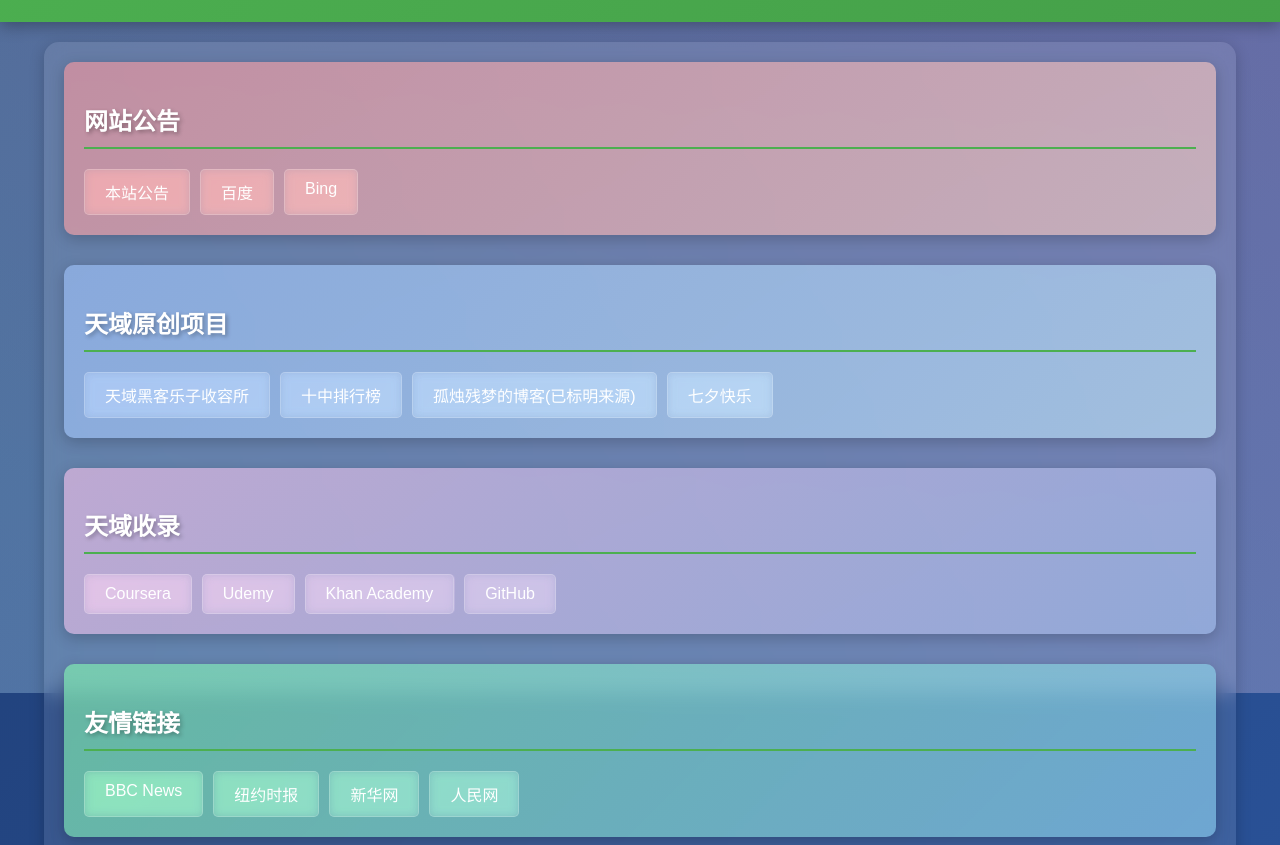
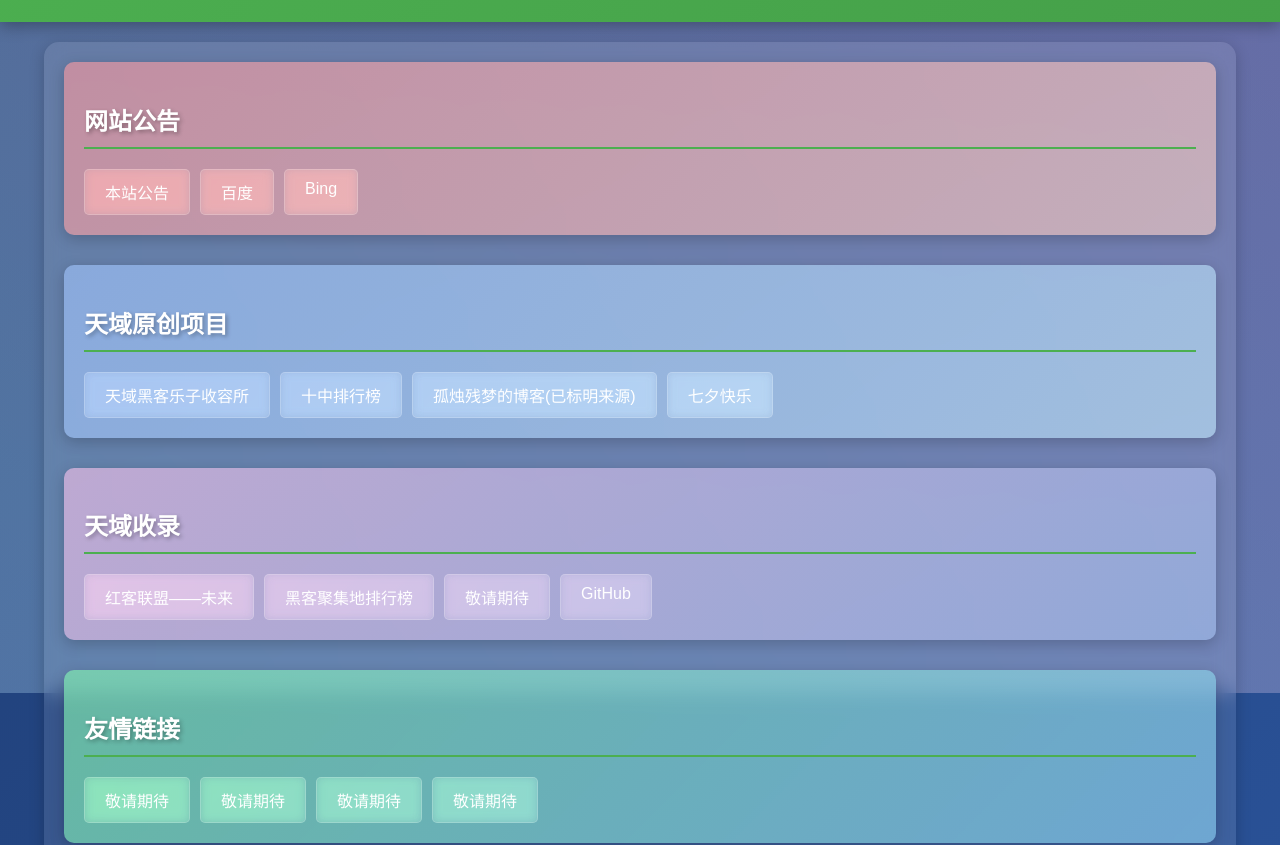
Before and after one commit to gzcmcn/daohangye, a plain HTML site: page index.html in a window 1280 px wide. Shown: the part 107-952 px from the top of the page. Drawn offline with Linux system fonts and the light colour scheme.

Commit message:
Update index.html

```diff
--- a/index.html
+++ b/index.html
@@ -179,9 +179,9 @@
     <div class="category">
         <h2>天域收录</h2>
         <div class="links">
-            <a href="https://www.coursera.org" target="_blank">Coursera</a>
-            <a href="https://www.udemy.com" target="_blank">Udemy</a>
-            <a href="https://www.khanacademy.org" target="_blank">Khan Academy</a>
+            <a href="https://newhonker.org" target="_blank">红客联盟——未来</a>
+            <a href="https://h-acker.cn" target="_blank">黑客聚集地排行榜</a>
+            <a href="https://gzcm.us.kg" target="_blank">敬请期待</a>
             <a href="https://www.github.com" target="_blank">GitHub</a>
         </div>
     </div>
@@ -190,10 +190,10 @@
     <div class="category">
         <h2>友情链接</h2>
         <div class="links">
-            <a href="https://www.bbc.com" target="_blank">BBC News</a>
-            <a href="https://www.nytimes.com" target="_blank">纽约时报</a>
-            <a href="https://www.xinhuanet.com" target="_blank">新华网</a>
-            <a href="https://www.people.com.cn" target="_blank">人民网</a>
+            <a href="https://gzcm.us.kg" target="_blank">敬请期待</a>
+            <a href="https://gzcm.us.kg" target="_blank">敬请期待</a>
+            <a href="https://gzcm.us.kg" target="_blank">敬请期待</a>
+            <a href="https://gzcm.us.kg" target="_blank">敬请期待</a>
         </div>
     </div>
 </div>
```
